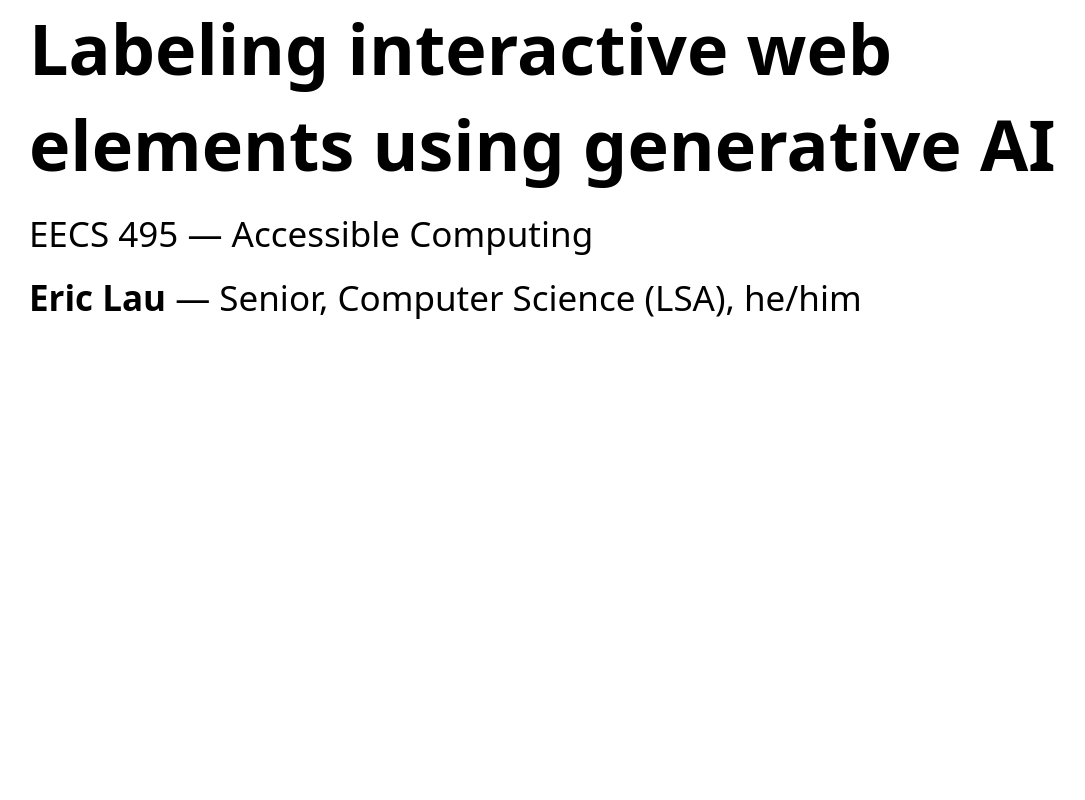
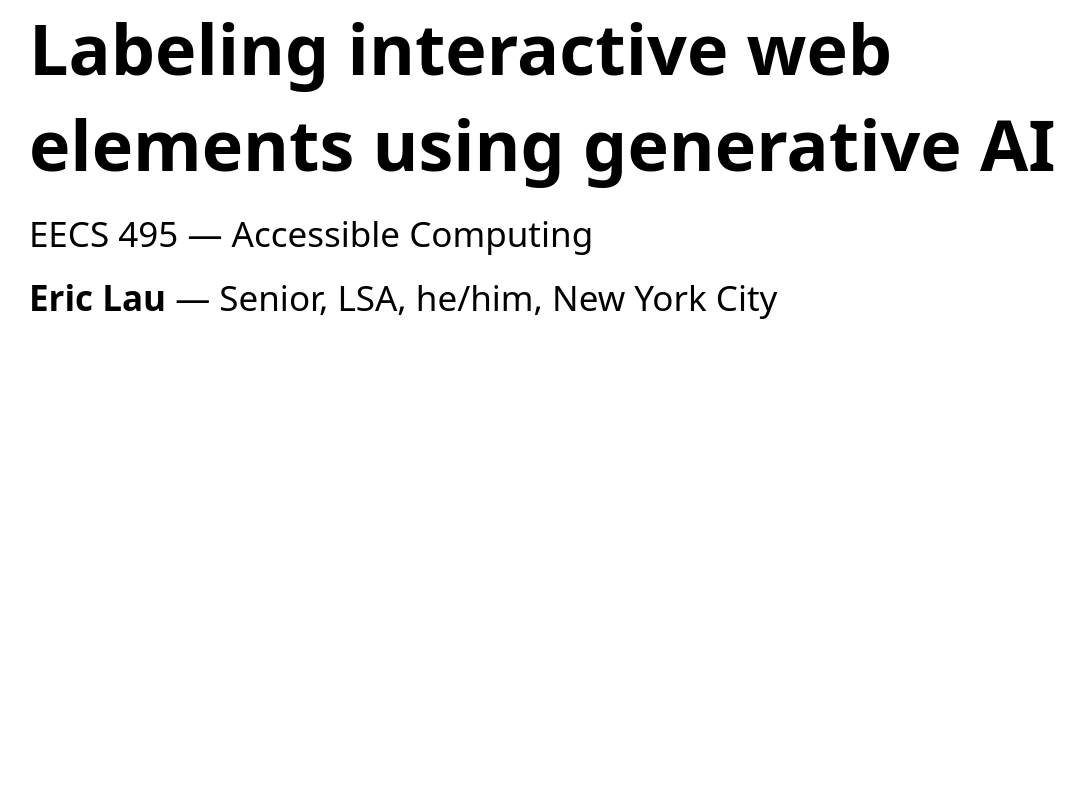
Before and after one commit to erxclau/accessible-computing, a plain HTML site: page index.html in a window 1280 px wide. Shown: the top 800 px of the page, without its empty margins (28-1113 px from the left). Drawn offline with Linux system fonts and the light colour scheme.

Commit message:
Edit bio

```diff
--- a/index.html
+++ b/index.html
@@ -63,7 +63,7 @@
         <hgroup>
           <h1>Labeling interactive web elements using generative AI</h1>
           <p>EECS 495 — Accessible Computing</p>
-          <p><b>Eric Lau</b> — Senior, Computer Science (LSA), he/him</p>
+          <p><b>Eric Lau</b> — Senior, LSA, he/him, New York City</p>
         </hgroup>
       </div>
       <div>
```
